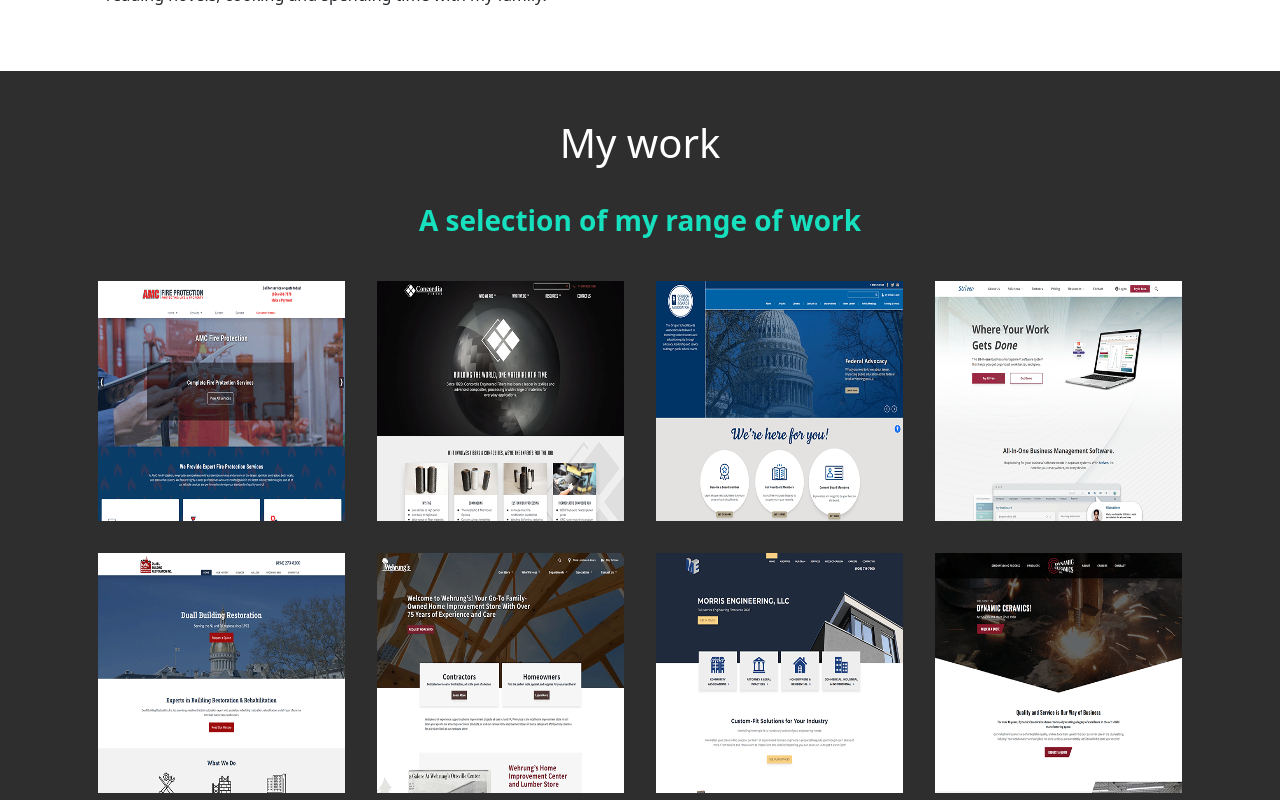
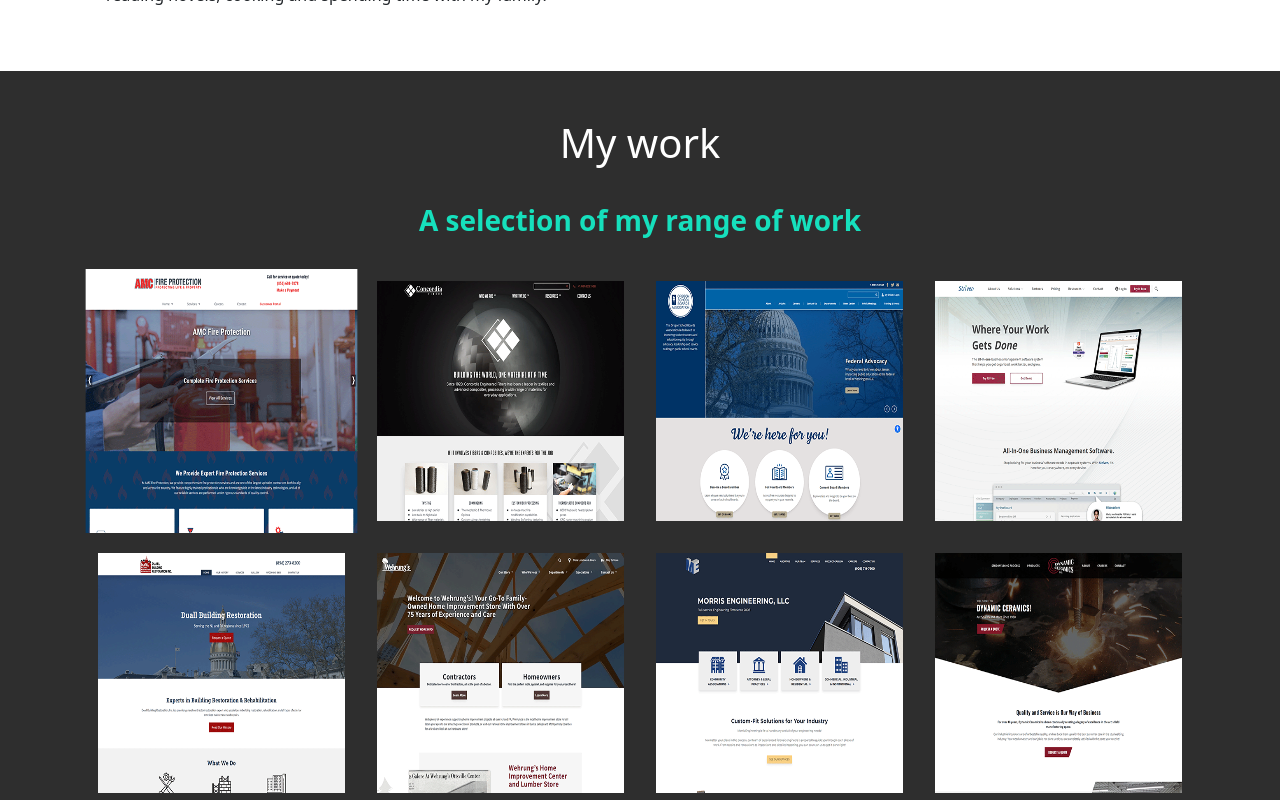
Before and after one commit to scotth527/portfolio-site, a React (Vite) app: page / in a window 1280 px wide. In both pictures the pointer is over the picture 221 px from the left and 2097 px from the top of the page. Shown: the part 1697-2497 px from the top of the page. Built offline with nearby package versions, Linux system fonts and the light colour scheme.

Commit message:
trying hover affect on link card

```diff
--- a/src/App.css
+++ b/src/App.css
@@ -204,3 +204,8 @@ div.hero-container {
 .link-card {
   padding: 1rem;
 }
+
+.link-card img:hover {
+  transform: scale(1.1);
+  z-index: 2;
+}
```
